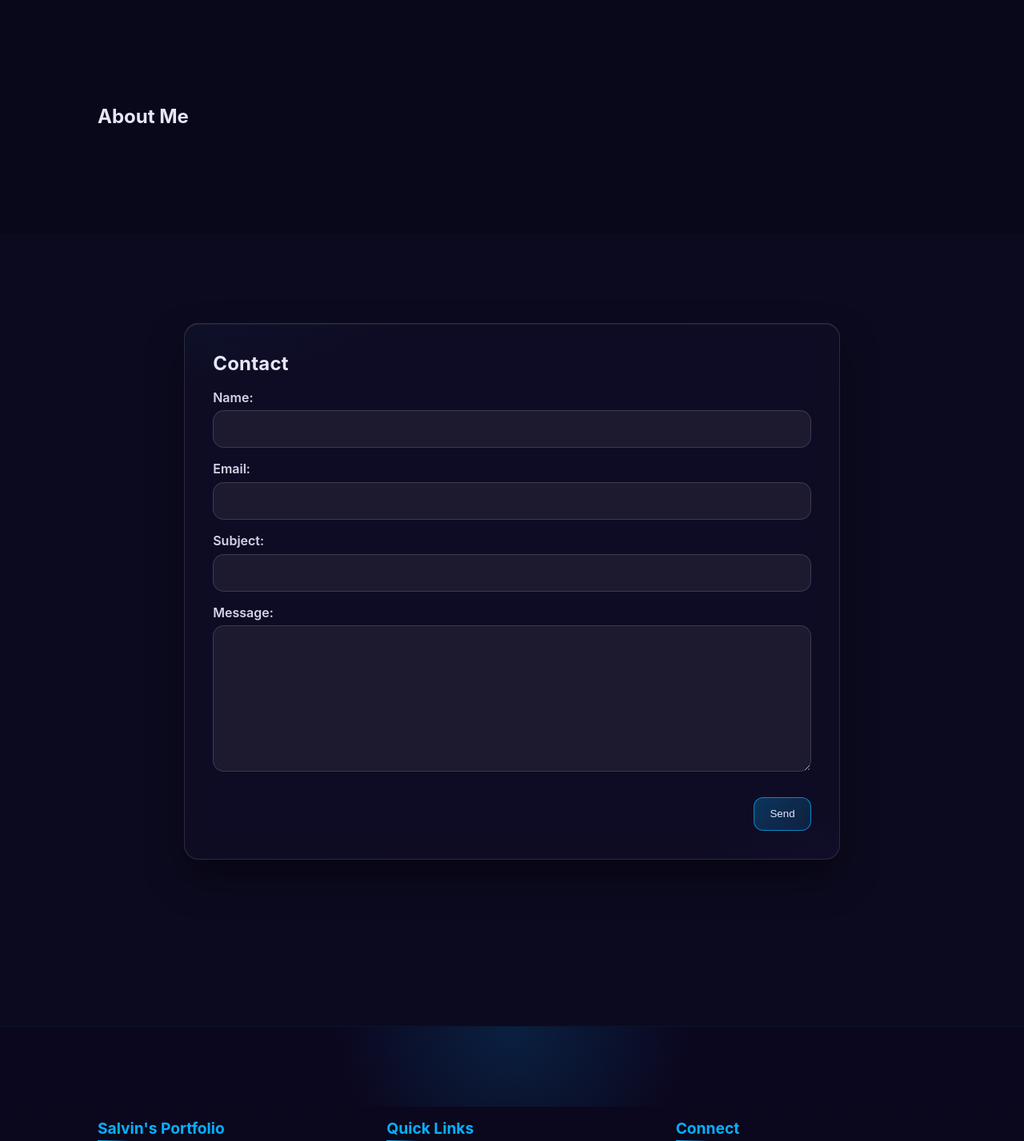
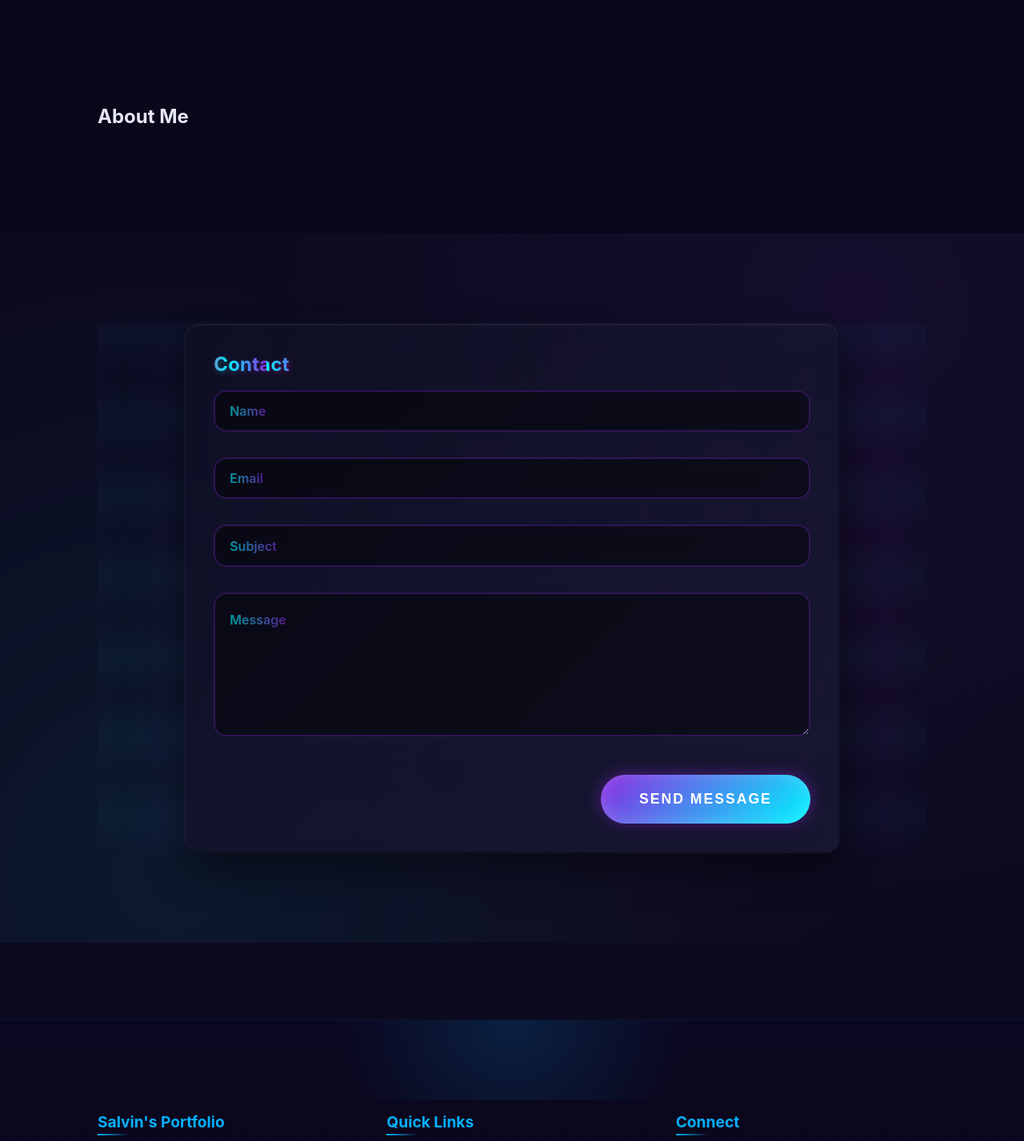
Before and after one commit to salvinramesh/portfolio, a Django app: page /contact/ in a window 1280 px wide. Shown: the part 1247-2674 px from the top of the page at 80% size. Run offline with Django 5.2, Linux system fonts and the light colour scheme; data comes from the database, SQL or seed files in the repository; data that the repository does not hold is empty.

Commit message:
feat: Implement a futuristic contact form design with new CSS and updated HTML structure.

```diff
--- /dev/null
+++ b/static/css/contact-futuristic.css
@@ -0,0 +1,447 @@
+/* ═══════════════════════════════════════════════════════════════
+   ULTRA-FUTURISTIC CONTACT FORM - UNIQUE EFFECTS
+   ══════════════════════════════════════════════════════════════ */
+
+/* Particle Canvas for Background */
+#contact {
+    position: relative;
+    overflow: hidden;
+}
+
+#contact::before {
+    content: '';
+    position: absolute;
+    top: 0;
+    left: 0;
+    right: 0;
+    bottom: 0;
+    background:
+        radial-gradient(circle at 20% 80%, rgba(138, 43, 226, 0.1) 0%, transparent 50%),
+        radial-gradient(circle at 80% 20%, rgba(0, 245, 255, 0.1) 0%, transparent 50%),
+        radial-gradient(circle at 40% 40%, rgba(255, 0, 150, 0.05) 0%, transparent 40%);
+    animation: morphBackground 15s ease-in-out infinite;
+    pointer-events: none;
+}
+
+@keyframes morphBackground {
+
+    0%,
+    100% {
+        transform: scale(1) rotate(0deg);
+        opacity: 0.3;
+    }
+
+    50% {
+        transform: scale(1.2) rotate(180deg);
+        opacity: 0.6;
+    }
+}
+
+/* Contact Card - 3D Transform Container */
+.contact-card {
+    position: relative;
+    background: linear-gradient(135deg,
+            rgba(15, 15, 35, 0.9) 0%,
+            rgba(25, 25, 50, 0.85) 100%) !important;
+    border: 2px solid transparent !important;
+    background-clip: padding-box;
+    transform-style: preserve-3d;
+    perspective: 1000px;
+    transition: all 0.6s cubic-bezier(0.23, 1, 0.32, 1);
+}
+
+.contact-card::before {
+    content: '';
+    position: absolute;
+    inset: -2px;
+    background: linear-gradient(45deg,
+            #00f5ff,
+            #8a2be2,
+            #ff0096,
+            #00f5ff);
+    background-size: 300% 300%;
+    border-radius: inherit;
+    z-index: -1;
+    animation: rainbowBorder 6s linear infinite;
+    filter: blur(8px);
+}
+
+@keyframes rainbowBorder {
+    0% {
+        background-position: 0% 50%;
+    }
+
+    50% {
+        background-position: 100% 50%;
+    }
+
+    100% {
+        background-position: 0% 50%;
+    }
+}
+
+/* Title with Prismatic Effect */
+.contact-card h2 {
+    background: linear-gradient(90deg,
+            #00f5ff 0%,
+            #8a2be2 25%,
+            #ff0096 50%,
+            #00f5ff 75%,
+            #8a2be2 100%);
+    background-size: 200% auto;
+    -webkit-background-clip: text;
+    -webkit-text-fill-color: transparent;
+    background-clip: text;
+    color: transparent;
+    animation: prismaticShift 4s linear infinite !important;
+    position: relative;
+    display: inline-block;
+}
+
+.contact-card h2::after {
+    content: attr(data-text);
+    position: absolute;
+    left: 2px;
+    top: 2px;
+    z-index: -1;
+    background: linear-gradient(90deg, #00f5ff, #8a2be2, #ff0096);
+    -webkit-background-clip: text;
+    -webkit-text-fill-color: transparent;
+    opacity: 0.3;
+    filter: blur(3px);
+}
+
+@keyframes prismaticShift {
+    to {
+        background-position: 200% center;
+    }
+}
+
+/* Form Group - Morphing Container */
+.contact-form .form-group {
+    position: relative;
+    margin-bottom: 2rem;
+    transform-style: preserve-3d;
+}
+
+/* Floating Label with Holographic Effect */
+.contact-form label {
+    position: absolute;
+    left: 1.25rem;
+    top: 50%;
+    transform: translateY(-50%);
+    color: rgba(255, 255, 255, 0.6) !important;
+    font-size: 1rem;
+    font-weight: 500;
+    transition: all 0.4s cubic-bezier(0.68, -0.55, 0.265, 1.55);
+    pointer-events: none;
+    background: linear-gradient(90deg, #00f5ff, #8a2be2);
+    -webkit-background-clip: text;
+    -webkit-text-fill-color: transparent;
+    background-clip: text;
+    filter: brightness(0.7);
+    z-index: 2;
+}
+
+.contact-form textarea+label {
+    top: 1.5rem;
+    transform: translateY(0);
+}
+
+/* Input Fields - 3D Morphing with Liquid Effect */
+.contact-form input,
+.contact-form textarea {
+    width: 100%;
+    padding: 1.25rem 1.25rem 1rem;
+    background: rgba(0, 0, 0, 0.4) !important;
+    border: 2px solid rgba(138, 43, 226, 0.3) !important;
+    border-radius: 16px !important;
+    color: white !important;
+    font-size: 1rem;
+    outline: none;
+    transition: all 0.5s cubic-bezier(0.68, -0.55, 0.265, 1.55);
+    position: relative;
+    z-index: 1;
+    transform-style: preserve-3d;
+}
+
+.contact-form textarea {
+    min-height: 180px;
+    resize: vertical;
+    padding-top: 1.25rem;
+}
+
+/* Focused State - Morphing Animation */
+.contact-form input:focus,
+.contact-form textarea:focus,
+.contact-form input:not(:placeholder-shown),
+.contact-form textarea:not(:placeholder-shown) {
+    border-color: transparent !important;
+    background: rgba(0, 0, 0, 0.6) !important;
+    transform: translateY(-2px) scale(1.01);
+    box-shadow:
+        0 0 0 2px rgba(138, 43, 226, 0.5),
+        0 0 30px rgba(138, 43, 226, 0.3),
+        inset 0 0 20px rgba(138, 43, 226, 0.1),
+        0 10px 30px -10px rgba(0, 0, 0, 0.5);
+}
+
+.contact-form input:focus+label,
+.contact-form textarea:focus+label,
+.contact-form input:not(:placeholder-shown)+label,
+.contact-form textarea:not(:placeholder-shown)+label {
+    top: -0.75rem;
+    left: 1rem;
+    font-size: 0.85rem;
+    padding: 0 0.5rem;
+    background: linear-gradient(90deg, #00f5ff, #8a2be2, #ff0096);
+    -webkit-background-clip: text;
+    -webkit-text-fill-color: transparent;
+    filter: brightness(1.2) drop-shadow(0 0 8px rgba(138, 43, 226, 0.8));
+}
+
+/* Energy Ripple Effect on Focus */
+.form-group::before {
+    content: '';
+    position: absolute;
+    inset: -4px;
+    background: radial-gradient(circle at var(--mouse-x, 50%) var(--mouse-y, 50%),
+            rgba(138, 43, 226, 0.4) 0%,
+            transparent 70%);
+    border-radius: 18px;
+    opacity: 0;
+    transition: opacity 0.4s ease;
+    pointer-events: none;
+    z-index: 0;
+}
+
+.form-group:focus-within::before {
+    opacity: 1;
+    animation: energyPulse 2s ease-in-out infinite;
+}
+
+@keyframes energyPulse {
+
+    0%,
+    100% {
+        transform: scale(1);
+        opacity: 0.8;
+    }
+
+    50% {
+        transform: scale(1.05);
+        opacity: 1;
+    }
+}
+
+/* Typing Effect - Particle Trail */
+.form-group::after {
+    content: '';
+    position: absolute;
+    width: 6px;
+    height: 6px;
+    background: linear-gradient(135deg, #00f5ff, #8a2be2);
+    border-radius: 50%;
+    opacity: 0;
+    pointer-events: none;
+    box-shadow:
+        0 0 10px #8a2be2,
+        0 0 20px #8a2be2,
+        0 0 30px #8a2be2;
+    z-index: 10;
+}
+
+.form-group:focus-within::after {
+    animation: particleTrail 1s ease-in-out infinite;
+}
+
+@keyframes particleTrail {
+    0% {
+        opacity: 0;
+        transform: translate(0, 0) scale(0);
+    }
+
+    50% {
+        opacity: 1;
+        transform: translate(var(--particle-x, 20px), var(--particle-y, -20px)) scale(1);
+    }
+
+    100% {
+        opacity: 0;
+        transform: translate(var(--particle-x, 40px), var(--particle-y, -40px)) scale(0);
+    }
+}
+
+/* Submit Button - Quantum Morph Effect */
+.contact-form button[type="submit"] {
+    position: relative;
+    padding: 1.25rem 3rem !important;
+    background: linear-gradient(135deg, #8a2be2, #00f5ff) !important;
+    border: none !important;
+    border-radius: 50px !important;
+    color: white !important;
+    font-size: 1.1rem !important;
+    font-weight: 700 !important;
+    text-transform: uppercase;
+    letter-spacing: 2px;
+    cursor: pointer;
+    overflow: hidden;
+    transition: all 0.4s cubic-bezier(0.68, -0.55, 0.265, 1.55);
+    box-shadow:
+        0 0 20px rgba(138, 43, 226, 0.5),
+        0 10px 30px -10px rgba(0, 0, 0, 0.5),
+        inset 0 0 20px rgba(255, 255, 255, 0.2);
+}
+
+.contact-form button[type="submit"]::before {
+    content: '';
+    position: absolute;
+    top: 50%;
+    left: 50%;
+    width: 0;
+    height: 0;
+    background: radial-gradient(circle, rgba(255, 255, 255, 0.6) 0%, transparent 70%);
+    border-radius: 50%;
+    transform: translate(-50%, -50%);
+    transition: width 0.6s ease, height 0.6s ease;
+}
+
+.contact-form button[type="submit"]:hover::before {
+    width: 400px;
+    height: 400px;
+}
+
+.contact-form button[type="submit"]:hover {
+    transform: translateY(-4px) scale(1.05);
+    box-shadow:
+        0 0 40px rgba(138, 43, 226, 0.8),
+        0 0 80px rgba(0, 245, 255, 0.4),
+        0 20px 40px -10px rgba(0, 0, 0, 0.6),
+        inset 0 0 30px rgba(255, 255, 255, 0.3);
+}
+
+.contact-form button[type="submit"]:active {
+    transform: translateY(-2px) scale(1.02);
+}
+
+/* Quantum Particles on Button */
+.contact-form button[type="submit"]::after {
+    content: '';
+    position: absolute;
+    width: 100%;
+    height: 100%;
+    top: 0;
+    left: 0;
+    background:
+        radial-gradient(circle at 20% 50%, rgba(255, 255, 255, 0.3) 0%, transparent 3%),
+        radial-gradient(circle at 60% 70%, rgba(255, 255, 255, 0.3) 0%, transparent 3%),
+        radial-gradient(circle at 80% 30%, rgba(255, 255, 255, 0.3) 0%, transparent 3%),
+        radial-gradient(circle at 40% 80%, rgba(255, 255, 255, 0.3) 0%, transparent 3%);
+    animation: quantumShift 4s linear infinite;
+    pointer-events: none;
+}
+
+@keyframes quantumShift {
+    0% {
+        transform: translateX(0) translateY(0);
+        opacity: 0;
+    }
+
+    50% {
+        opacity: 1;
+    }
+
+    100% {
+        transform: translateX(100px) translateY(-100px);
+        opacity: 0;
+    }
+}
+
+/* Neural Network Lines Effect */
+.contact-wrap {
+    position: relative;
+}
+
+.contact-wrap::before {
+    content: '';
+    position: absolute;
+    top: 0;
+    left: 0;
+    right: 0;
+    bottom: 0;
+    background-image:
+        linear-gradient(90deg, transparent 0%, rgba(138, 43, 226, 0.1) 50%, transparent 100%),
+        linear-gradient(0deg, transparent 0%, rgba(0, 245, 255, 0.1) 50%, transparent 100%);
+    background-size: 100px 100px;
+    pointer-events: none;
+    opacity: 0.3;
+    animation: neuralFlow 20s linear infinite;
+}
+
+@keyframes neuralFlow {
+    0% {
+        background-position: 0 0, 0 0;
+    }
+
+    100% {
+        background-position: 100px 100px, -100px -100px;
+    }
+}
+
+/* Glitch Effect on Validation */
+.contact-form input:invalid:not(:placeholder-shown),
+.contact-form textarea:invalid:not(:placeholder-shown) {
+    animation: glitchShake 0.3s cubic-bezier(.36, .07, .19, .97) both;
+    border-color: rgba(255, 0, 96, 0.6) !important;
+}
+
+@keyframes glitchShake {
+
+    10%,
+    90% {
+        transform: translate3d(-1px, 0, 0);
+    }
+
+    20%,
+    80% {
+        transform: translate3d(2px, 0, 0);
+    }
+
+    30%,
+    50%,
+    70% {
+        transform: translate3d(-4px, 0, 0);
+    }
+
+    40%,
+    60% {
+        transform: translate3d(4px, 0, 0);
+    }
+}
+
+/* Placeholder Styling */
+.contact-form input::placeholder,
+.contact-form textarea::placeholder {
+    color: transparent !important;
+}
+
+/* Success/Error States with Prismatic Glow */
+.contact-form input:valid:not(:placeholder-shown),
+.contact-form textarea:valid:not(:placeholder-shown) {
+    border-color: rgba(0, 255, 136, 0.4) !important;
+    box-shadow:
+        0 0 20px rgba(0, 255, 136, 0.2),
+        inset 0 0 15px rgba(0, 255, 136, 0.1);
+}
+
+/* Responsive Adjustments */
+@media (max-width: 768px) {
+    .contact-card h2 {
+        font-size: 2rem;
+    }
+
+    .contact-form button[type="submit"] {
+        padding: 1rem 2rem !important;
+        font-size: 1rem !important;
+    }
+}
--- a/templates/base.html
+++ b/templates/base.html
@@ -11,6 +11,7 @@
   <link rel="preload" href="{% static 'css/style.css' %}" as="style">
   <link rel="stylesheet" href="{% static 'css/style.css' %}" />
   <link rel="stylesheet" href="{% static 'css/chatbot-futuristic.css' %}" />
+  <link rel="stylesheet" href="{% static 'css/contact-futuristic.css' %}" />
 
   <!-- Font Awesome for icons -->
   <link rel="stylesheet" href="https://cdnjs.cloudflare.com/ajax/libs/font-awesome/6.5.1/css/all.min.css"
--- a/templates/home.html
+++ b/templates/home.html
@@ -386,12 +386,27 @@
   <div class="container">
     <div class="contact-wrap">
       <div class="contact-card glass" role="region" aria-labelledby="contact-title">
-        <h2 id="contact-title">Contact</h2>
+        <h2 id="contact-title" data-text="Contact">Contact</h2>
         {% include "includes/messages.html" %}
         <form method="post" class="contact-form" novalidate>
           {% csrf_token %}
-          {{ form.as_p }}
-          <button class="btn btn-primary" type="submit">Send</button>
+          <div class="form-group">
+            <input type="text" name="name" id="id_name" placeholder=" " required>
+            <label for="id_name">Name</label>
+          </div>
+          <div class="form-group">
+            <input type="email" name="email" id="id_email" placeholder=" " required>
+            <label for="id_email">Email</label>
+          </div>
+          <div class="form-group">
+            <input type="text" name="subject" id="id_subject" placeholder=" " required>
+            <label for="id_subject">Subject</label>
+          </div>
+          <div class="form-group">
+            <textarea name="message" id="id_message" placeholder=" " required></textarea>
+            <label for="id_message">Message</label>
+          </div>
+          <button class="btn btn-primary" type="submit">Send Message</button>
         </form>
       </div>
     </div>
```
